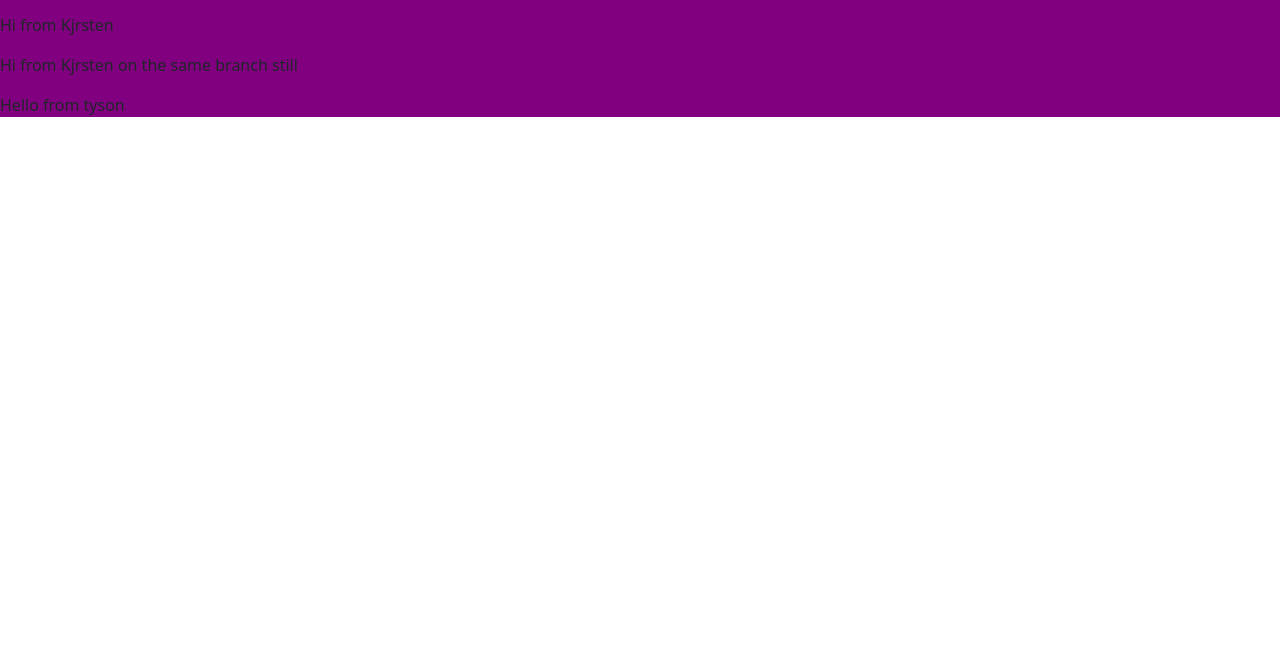
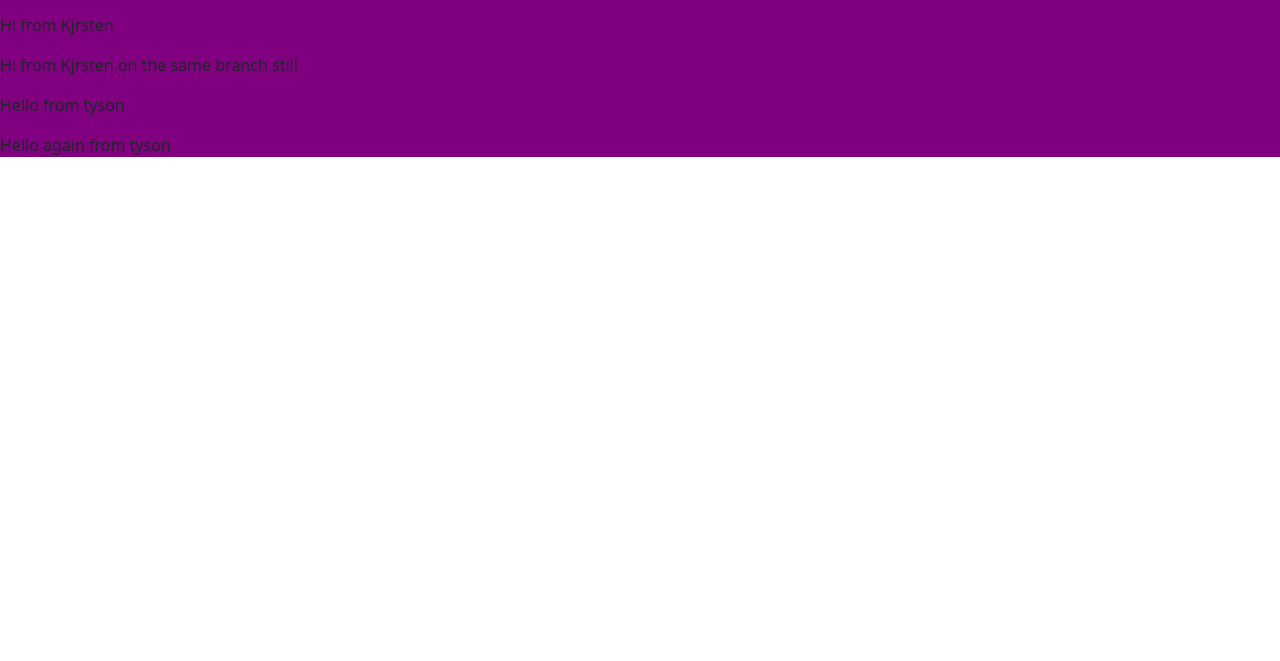
Before and after one commit to amexstedux/MPLS-2025, a plain HTML site: page index.html in a window 1280 px wide. Shown: the part 139-800 px from the top of the page. Drawn offline with nearby package versions, Linux system fonts and the light colour scheme.

Commit message:
Hello again from tyson

```diff
--- a/index.html
+++ b/index.html
@@ -17,6 +17,7 @@
         <p>Hi from Kjrsten</p>
         <p>Hi from Kjrsten on the same branch still</p>
         <p>Hello from tyson</p>
+        <p>Hello again from tyson</p>
      </main>
 
 
```
